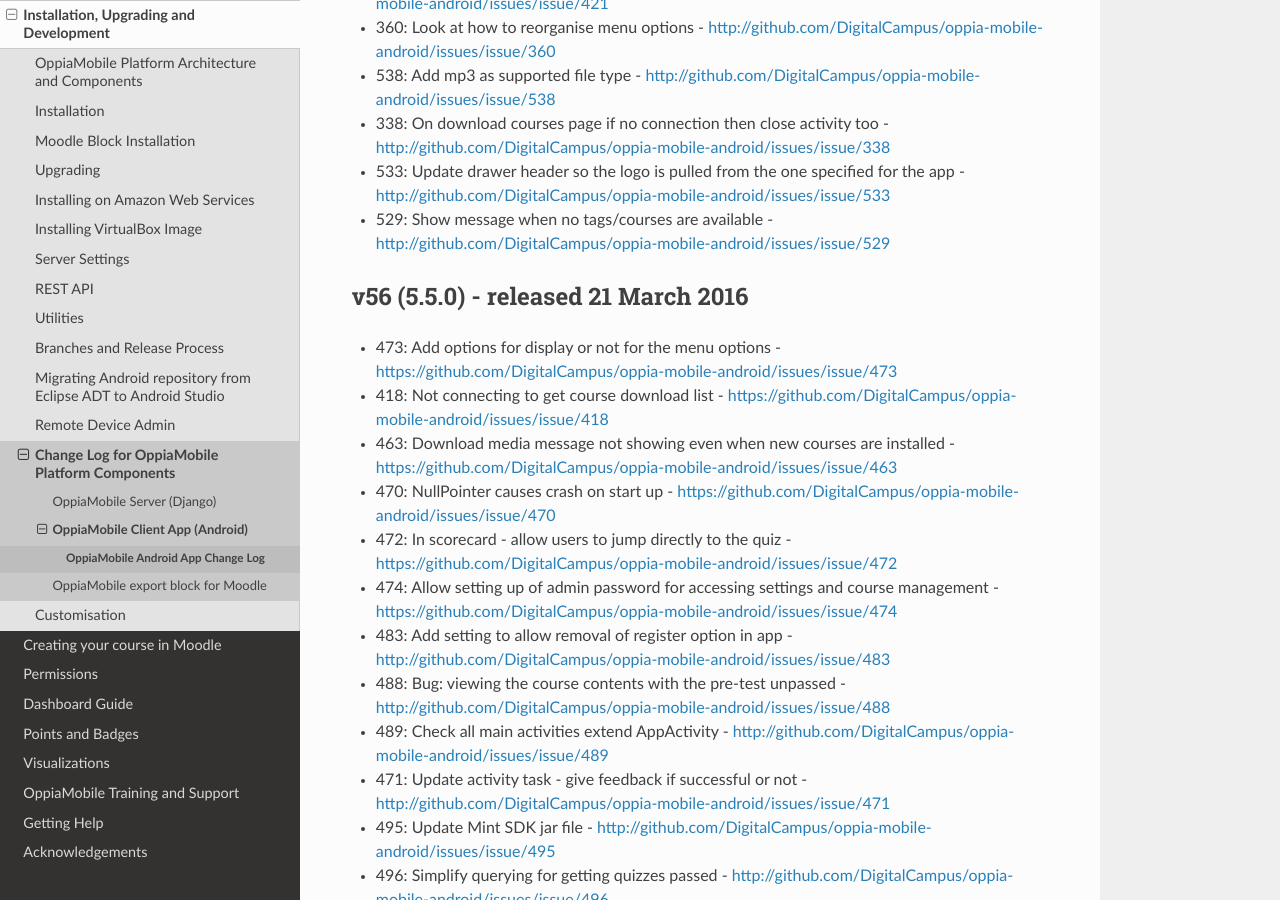
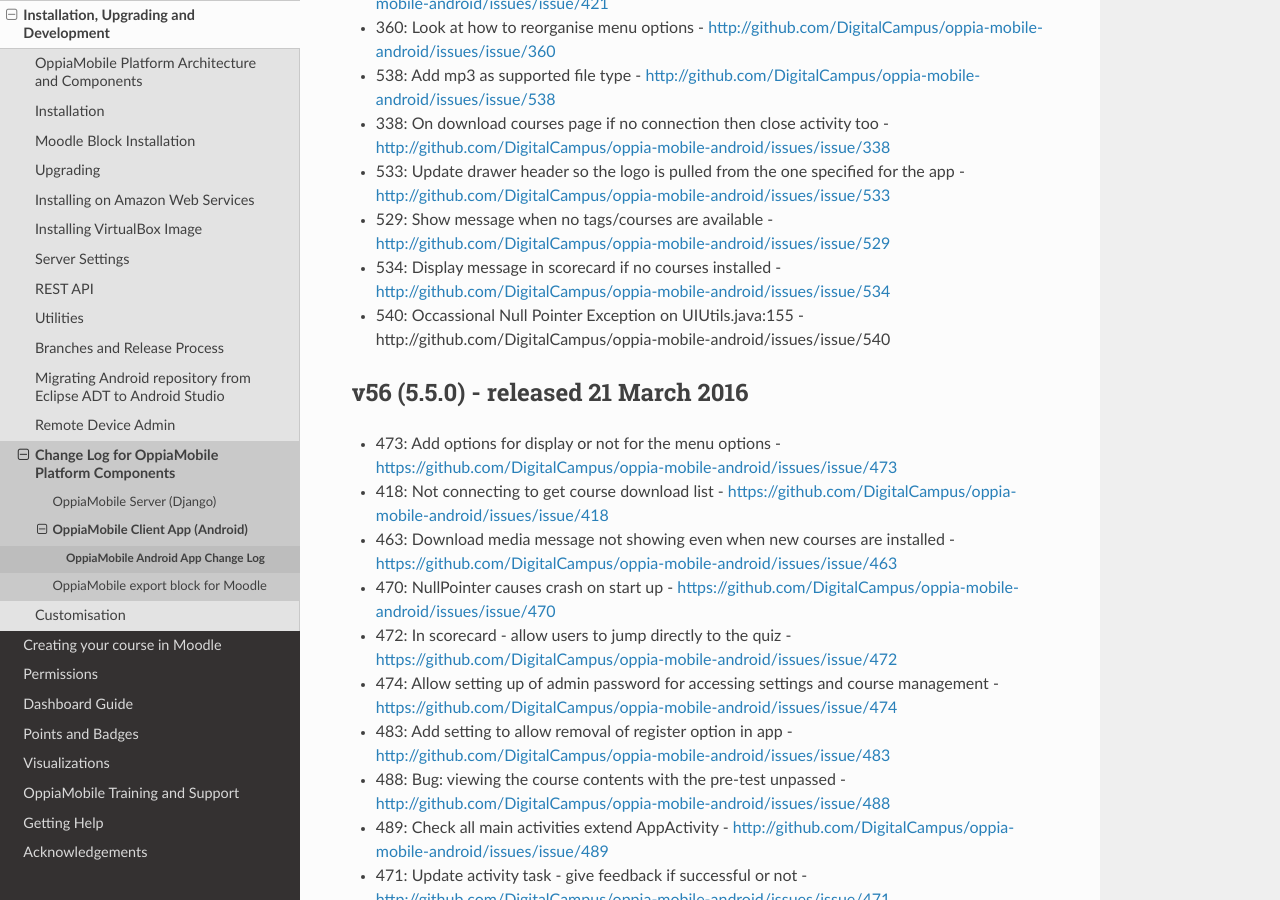
Before and after one commit to DigitalCampus/django-oppia, a Sphinx documentation site: the page built from docs/dev/changelog_android.rst, in a window 1280 px wide and 900 px high, scrolled down 493 px. Built offline with Sphinx 7.4.7 and the Read the Docs theme 2.0.0, drawn with Linux system fonts in a browser that asks for light colours; the version number is read from the project's files by our own code.

Commit message:
update docs

```diff
--- a/docs/dev/changelog_android.rst
+++ b/docs/dev/changelog_android.rst
@@ -18,6 +18,8 @@
 * 338: On download courses page if no connection then close activity too - http://github.com/DigitalCampus/oppia-mobile-android/issues/issue/338
 * 533: Update drawer header so the logo is pulled from the one specified for the app - http://github.com/DigitalCampus/oppia-mobile-android/issues/issue/533
 * 529: Show message when no tags/courses are available - http://github.com/DigitalCampus/oppia-mobile-android/issues/issue/529
+* 534: Display message in scorecard if no courses installed - http://github.com/DigitalCampus/oppia-mobile-android/issues/issue/534
+* 540: Occassional Null Pointer Exception on UIUtils.java:155 - http://github.com/DigitalCampus/oppia-mobile-android/issues/issue/540
 
 .. _appv56:
 
```
